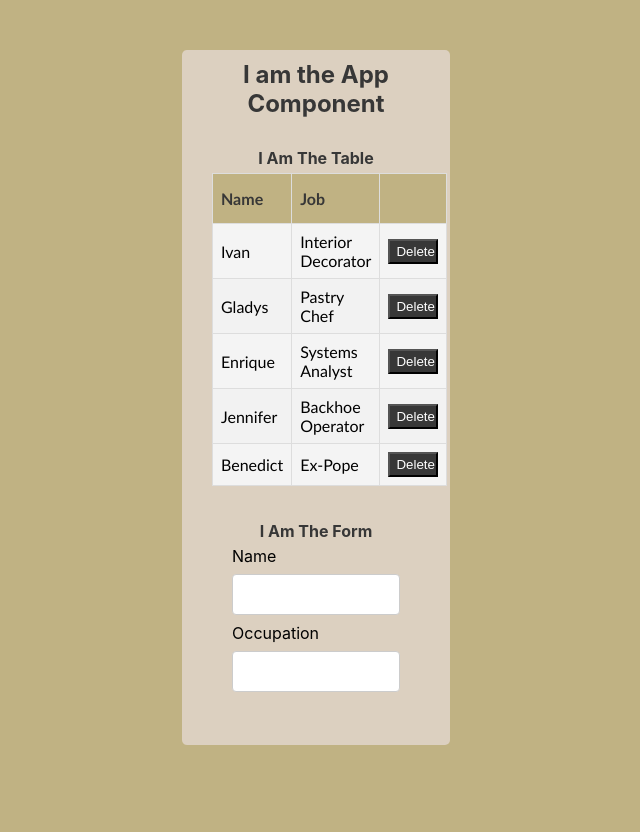
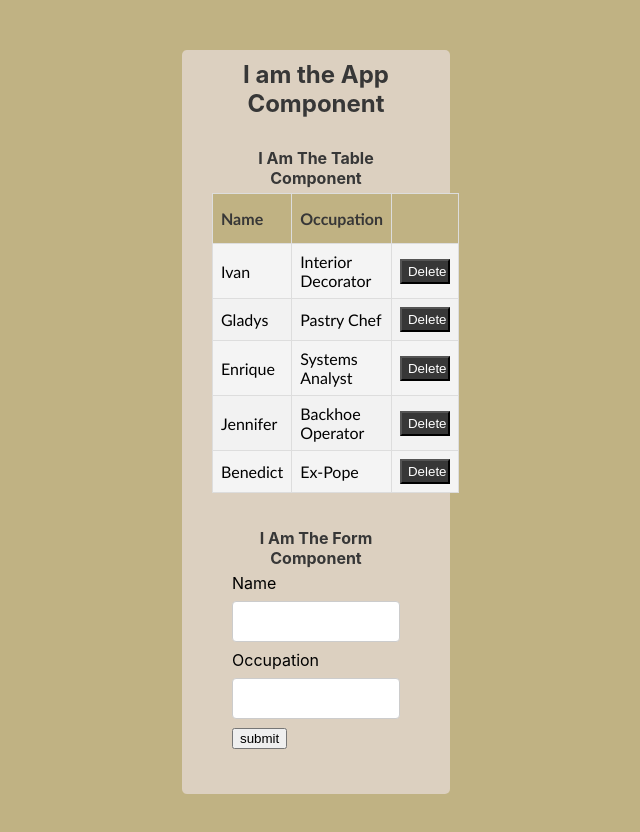
Before and after one commit to giacomo9999/React-CRUD-Multi-Component, a React (Create React App) app: page / in a window 1280 px wide. Shown: the top 832 px of the page, without its empty margins (324-964 px from the left). Before the commit the page ends 800 px from the top, so only its background shows below. Built offline with nearby package versions, Linux system fonts and the light colour scheme.

Commit message:
C R and D working.

```diff
--- a/src/App.js
+++ b/src/App.js
@@ -9,7 +9,7 @@ class App extends Component {
       { id: 2, name: "Gladys", occupation: "Pastry Chef" },
       { id: 3, name: "Enrique", occupation: "Systems Analyst" },
       { id: 4, name: "Jennifer", occupation: "Backhoe Operator" },
-      { id: 4, name: "Benedict", occupation: "Ex-Pope" }
+      { id: 5, name: "Benedict", occupation: "Ex-Pope" }
     ]
   };
 
@@ -21,11 +21,22 @@ class App extends Component {
     });
   };
 
+  handleSubmit = person => {
+    console.log("Handling form submission..." + person.name);
+    person.id = this.state.people.length + 1;
+    this.setState({ people: [...this.state.people, person] });
+    console.log(this.state);
+  };
+
   render() {
     return (
       <div className="container">
         <h2>I am the App Component</h2>
-        <Table personnel={this.state.people} removePerson={this.removePerson} />
+        <Table
+          personnel={this.state.people}
+          removePerson={this.removePerson}
+          handleSubmit={this.handleSubmit}
+        />
       </div>
     );
   }
--- a/src/Form.js
+++ b/src/Form.js
@@ -5,7 +5,7 @@ class Form extends Component {
     super(props);
     this.initialState = {
       name: "",
-      job: ""
+      occupation: ""
     };
 
     this.state = this.initialState;
@@ -16,12 +16,17 @@ class Form extends Component {
     this.setState({ [name]: value });
   };
 
+  submitForm = () => {
+    this.props.handleSubmit(this.state);
+    this.setState(this.initialState);
+  };
+
   render() {
     const { name, occupation } = this.state;
 
     return (
       <div>
-        <h4>I Am The Form</h4>
+        <h4>I Am The Form Component</h4>
         <form>
           <label>Name</label>
           <input
@@ -34,10 +39,11 @@ class Form extends Component {
           <label>Occupation</label>
           <input
             type="text"
-            name="name"
+            name="occupation"
             value={occupation}
             onChange={this.handleChange}
           />
+          <input type="button" value="submit" onClick={this.submitForm} />
         </form>
       </div>
     );
--- a/src/Table.js
+++ b/src/Table.js
@@ -6,29 +6,12 @@ const TableHeader = () => {
     <thead>
       <tr>
         <th>Name</th>
-        <th>Job</th>
+        <th>Occupation</th>
         <th />
       </tr>
     </thead>
   );
 };
-
-// const TableBody = props => {
-//   const { personnel } = props;
-//   return (
-//     <tbody>
-//       {personnel.map((entry, index) => (
-//         <tr key={entry.id}>
-//           <td>{entry.name}</td>
-//           <td>{entry.occupation}</td>
-//           <td>
-//             <button onClick={() => props.removePerson(index)}>Delete</button>
-//           </td>
-//         </tr>
-//       ))}
-//     </tbody>
-//   );
-// };
 
 class TableBody extends Component {
   render() {
@@ -52,15 +35,15 @@ class TableBody extends Component {
 
 class Table extends Component {
   render() {
-    const { personnel, removePerson } = this.props;
+    const { personnel, removePerson, handleSubmit } = this.props;
     return (
       <div>
-        <h4>I Am The Table</h4>
+        <h4>I Am The Table Component </h4>
         <table id="personnel">
           <TableHeader />
           <TableBody personnel={personnel} removePerson={removePerson} />
         </table>
-        <Form />
+        <Form handleSubmit={handleSubmit} />
       </div>
     );
   }
```
